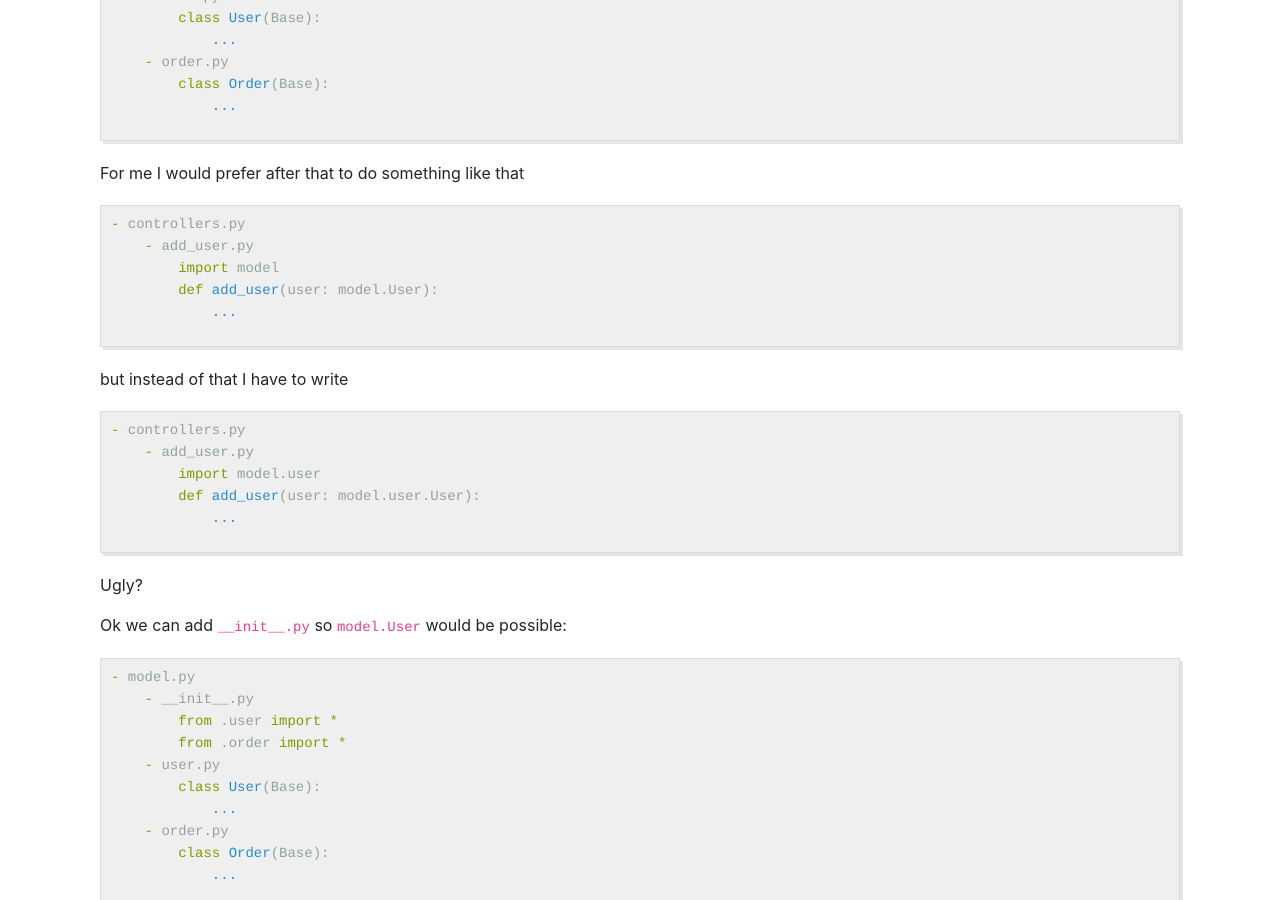
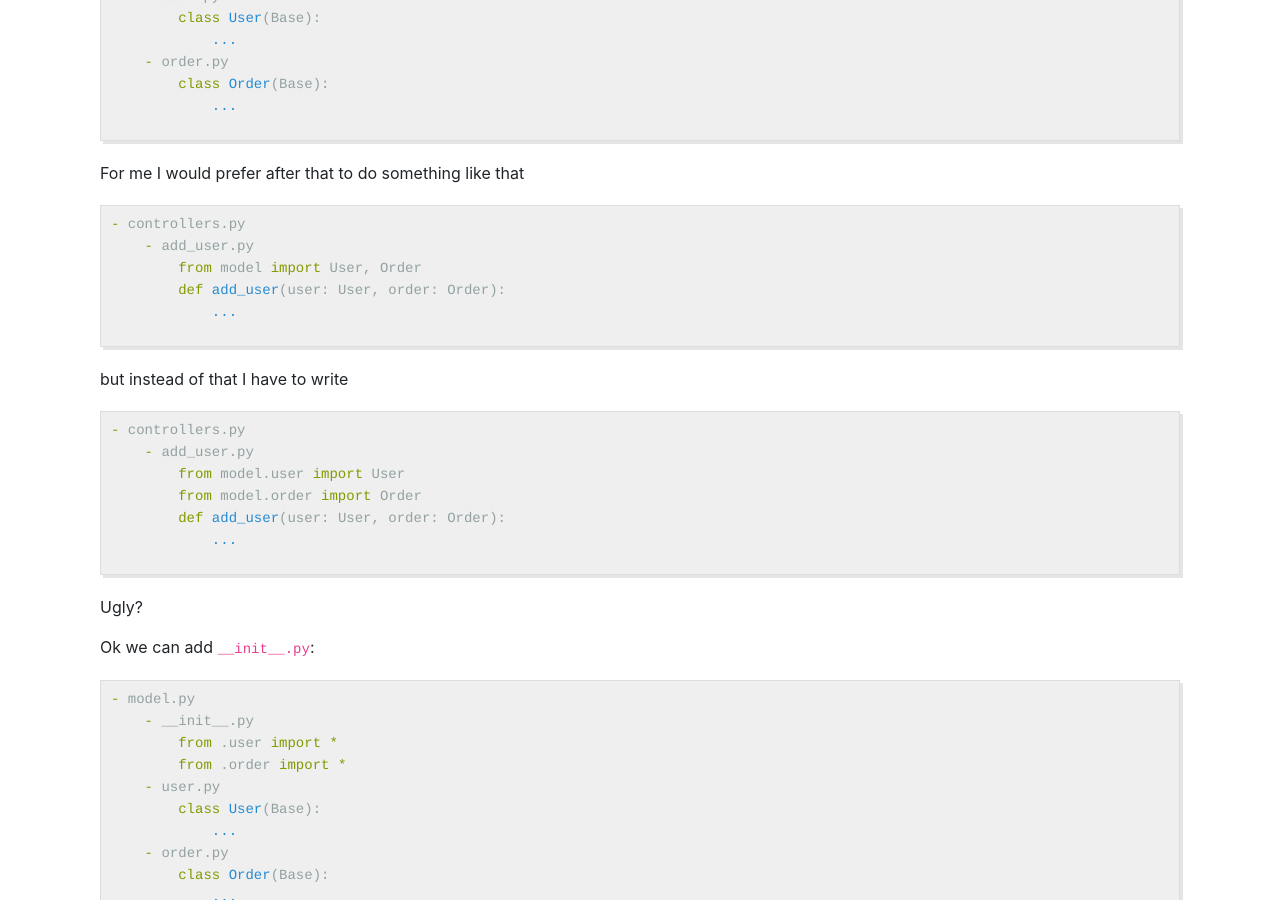
Before and after one commit to andgineer/sorokin.engineer, a Jekyll site: the page built from posts/en/_posts/2020-02-15-python_import_asterisk.md, in a window 1280 px wide and 900 px high, scrolled down 1264 px. Built offline with Jekyll 4.4.1, drawn with Linux system fonts in a browser that asks for light colours; nearby versions of some CDN libraries.

Commit message:
from * import * more clear examples

```diff
--- a/posts/en/_posts/2020-02-15-python_import_asterisk.md
+++ b/posts/en/_posts/2020-02-15-python_import_asterisk.md
@@ -39,8 +39,8 @@ For me I would prefer after that to do something like that
 {% highlight python %}
 - controllers.py
     - add_user.py
-        import model
-        def add_user(user: model.User):
+        from model import User, Order
+        def add_user(user: User, order: Order):
             ...
 {% endhighlight %}
 
@@ -49,14 +49,15 @@ but instead of that I have to write
 {% highlight python %}
 - controllers.py
     - add_user.py
-        import model.user
-        def add_user(user: model.user.User):
+        from model.user import User
+        from model.order import Order
+        def add_user(user: User, order: Order):
             ...
 {% endhighlight %}
 
 Ugly?
 
-Ok we can add `__init__.py` so `model.User` would be possible:
+Ok we can add `__init__.py`:
 
 {% highlight python %}
 - model.py
```
Also changed, not shown: posts/ru/_posts/2020-02-15-python_import_asterisk.md (+6 -5 lines).
